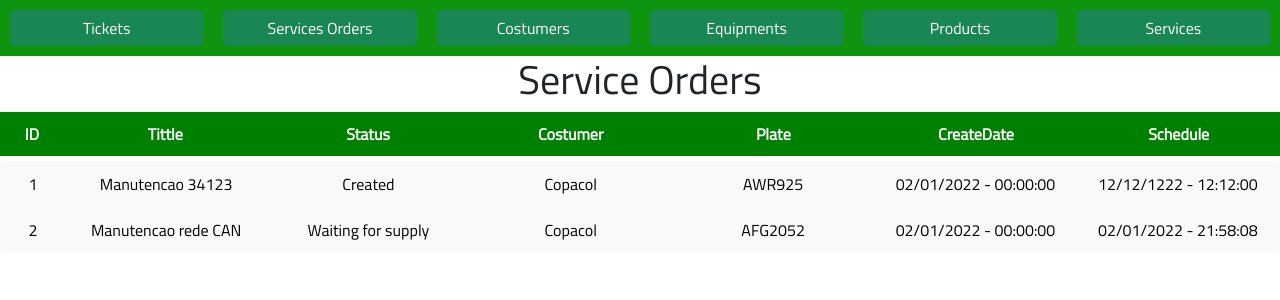
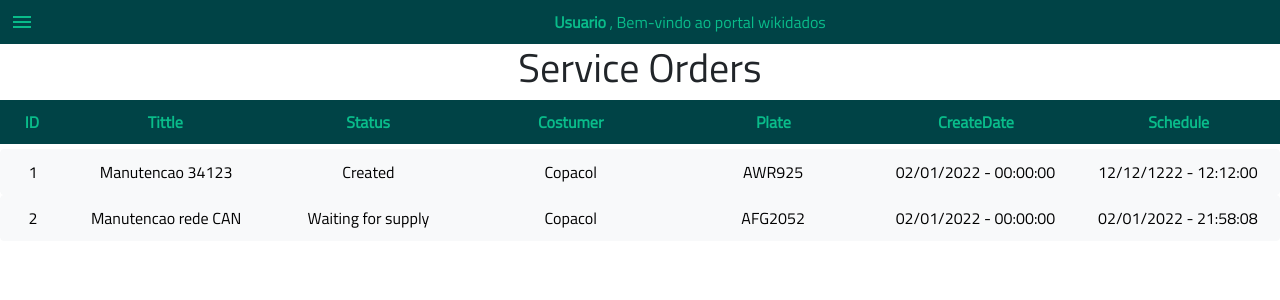
Before and after one commit to Sprayscelo/FinalProject, a Django app: page /serviceOrder/ in a window 1280 px wide. Shown: the top 300 px of the page. Run offline with Django 3.2, Linux system fonts and the light colour scheme; data comes from the database, SQL or seed files in the repository; both versions use the stored data as it was after the commit; parts of the project's set-up code (start-up, migrations or seed data) failed here and were passed over; some web fonts are replaced.

```diff
--- a/FinalProject/static/javascript.js
+++ b/FinalProject/static/javascript.js
@@ -20,6 +20,7 @@ const csrftoken = getCookie('csrftoken');
 /* -----  */
 
 document.addEventListener("DOMContentLoaded", e => {
+    let classChanger = document.querySelectorAll("input")
     let statusIDs = ["serviceOrderDetailsStatus", "ticketDetailstStatus"]
     for (sts of statusIDs) {
         statusSelected(sts)
@@ -30,9 +31,7 @@ document.addEventListener("DOMContentLoaded", e => {
     let allStatus = [allTicketStatus, allServiceOrderStatus]
 
     for (i of allStatus) {
-        console.log(i)
         i.forEach(element => {
-            console.log(element)
             element.addEventListener("click", e => {
                 fetch(``, {
                     method: "PUT",
@@ -84,3 +83,18 @@ function statusSelected(id){
         });
 
 }
+
+function transition() {
+    const navBarContainer = document.querySelector(".mainNavContainer")
+    let menu_icon = document.querySelector(".menu-icon")
+    if (navBarContainer.dataset.menu === "closed") {
+        navBarContainer.dataset.menu = "open"
+        menu_icon.innerText = "segment"
+        menu_icon.dataset.status = "open"
+    }
+    else {
+        navBarContainer.dataset.menu = "closed"
+        menu_icon.innerText = "menu"
+        menu_icon.dataset.status = "closed"
+    }
+}
--- a/FinalProject/static/style.css
+++ b/FinalProject/static/style.css
@@ -1,7 +1,9 @@
 @import url('https://fonts.googleapis.com/css2?family=Dongle&family=Nunito+Sans:wght@200&family=Playfair+Display&family=Titillium+Web&display=swap');
 body{
     margin: 0%;
+    background-color: #74b3ce;
 }
+
 * {
     font-family: 'Dongle', sans-serif;
     font-family: 'Nunito Sans', sans-serif;
@@ -9,24 +11,92 @@ body{
     font-family: 'Titillium Web', sans-serif;
 }
 
+#mainHeader {
+    background-color: #004346;
+    display: grid;
+    grid-template-columns: 100px 1fr;
+
+}
+
+header span {
+    color: #09bc8a;
+    position: relative;
+    margin: 10px;
+}
+
+img {
+    display: inline-block;
+    width: 120px;
+    height: 120px ;
+    margin-left: auto;
+    margin-right: auto;
+}
+
 /* Menu Bar */
 .navContainer {
     display: grid;
-    grid-template-columns:repeat(6, 1fr);
-    place-items: center;
-    gap: 20px;
+    gap: 5px;
+    width: 200px;
+    margin-top: 10px;
+    justify-content: baseline;
+    z-index: 1;
+}
+
+.navContainer a {
+    color: #09bc8a;
+    font-weight: bold;
+    width: 100%;
+    padding: 5px;
+    position: relative;
+    text-decoration: none;
+    z-index: 1;
+}
+
+.navContainer a * {
+    vertical-align: middle;
+}
+
+
+.mainNavContainer {
+    background-color: #004346;
+    position: absolute;
+    height: 100%;
+}
+
+[data-menu="closed"] {
+    transform: translateX(-100%);
+    transition: .3s ease-out
+}
+
+[data-menu="open"] {
+    transform: translateX(0%);
+    transition: .3s ease-out ;
+}
+
+
+.navContainer div:hover {
+    background-color: #508991;
+    color: black;
+    position: relative;
+    width: 100%;
+    transform: scale(1.05);
+    transition: 0.3s ease-in-out;
+    border-radius: 5px;
+}
+
+
+.navContainer a div {
     padding: 10px;
 }
 
-.navContainer a {
-    width: 100%;
-    padding: 5px;
+.navContainer a div > span {
+    margin-right: 5px;
 }
 
-nav {
-    background-color: rgb(14, 148, 14);
-    position: relative;
-    height: 5%;
+.menu-icon {
+    z-index: 2;
+    width: max-content;
+    cursor: pointer;
 }
 
 /* Tickets/ServiceOrders Headers */
@@ -36,8 +106,8 @@ nav {
     grid-template-columns: 5% repeat(6, minmax(100px, 1fr));
     place-items: center;
     margin-bottom: 5px;
-    background-color: green;
-    color: white;
+    background-color: #004346;
+    color: #09bc8a;
     font-weight: bold;
     padding-bottom: 10px;
     padding-top: 10px;
@@ -52,7 +122,9 @@ nav {
     padding-bottom: 5px;
     padding-top: 5px;
     padding: 10px 0px 10px 0px ;
+
 }
+
 
 /* ----------- */
 
@@ -83,7 +155,3 @@ nav {
 }
 
 /* ----------- */
-
-#anchorTickets {
-
-}
--- a/FinalProject/templates/final/layout.html
+++ b/FinalProject/templates/final/layout.html
@@ -8,22 +8,89 @@
     <meta name="viewport" content="width=device-width, initial-scale=1.0">
     <link rel="stylesheet" href="{% static 'style.css' %}">
     <script src="{% static 'javascript.js' %}"></script>
+    <link rel="stylesheet" href="https://fonts.googleapis.com/icon?family=Material+Icons">
     <link href="https://cdn.jsdelivr.net/npm/bootstrap@5.1.3/dist/css/bootstrap.min.css" rel="stylesheet" integrity="sha384-1BmE4kWBq78iYhFldvKuhfTAU6auU8tT94WrHftjDbrCEXSU1oBoqyl2QvZ6jIW3" crossorigin="anonymous">
     <title>CRM WIKI</title>
 </head>
 <body>
-    <nav>
+    <header id="mainHeader">
+        <span data-status="closed" onclick="transition()" class="material-icons menu-icon"> menu </span>
+        <span class="text-center"> <strong> Usuario </strong>, Bem-vindo ao portal wikidados</span>
+    </header>
+    <div data-menu="closed" class="mainNavContainer">
         <div class="navContainer">
-            <a id="anchorTickets" class="btn btn-success" href="{% url 'tickets' %}">Tickets</a>
-
-
-            <a id="anchorServiceOrder" class="btn btn-success" href="{% url 'serviceOrder' %}">Services Orders</a>
-            <a class="btn btn-success" href="{% url 'costumer' %}">Costumers</a>
-            <a class="btn btn-success" href="{% url 'equipments' %}">Equipments</a>
-            <a class="btn btn-success" href="{% url 'products' %}">Products</a>
-            <a class="btn btn-success" href="{% url 'services' %}">Services</a>
+            <a id="anchorTickets" class="" href="{% url 'tickets' %}">
+                <div>
+                    <span class="material-icons">
+                        sell
+                    </span>
+                    <span>
+                        Chamados
+                    </span>
+                </div>
+            </a>
+            <a id="anchorServiceOrder" class="" href="{% url 'serviceOrder' %}">
+                <div>
+                    <span class="material-icons">
+                        view_list
+                    </span>
+                    <span>
+                        Pedidos de vendas
+                    </span>
+                </div>
+            </a>
+            <a class="" href="{% url 'costumer' %}">
+                <div>
+                    <span class="material-icons">
+                        corporate_fare
+                    </span>
+                    <span>
+                        Clientes
+                    </span>
+                </div>
+            </a>
+            <a class="" href="{% url 'equipments' %}">
+                <div>
+                    <span class="material-icons">
+                    dvr
+                    </span>
+                    <span>
+                        Ativos
+                    </span>
+                </div>
+            </a>
+            <a class="" href="{% url 'products' %}">
+                <div>
+                    <span class="material-icons">
+                        storage
+                    </span>
+                    <span>
+                        Produtos
+                    </span>
+                </div>
+            </a>
+            <a class="" href="{% url 'services' %}">
+                <div>
+                    <span class="material-icons">
+                        construction
+                    </span>
+                    <span>
+                        Serviços
+                    </span>
+                </div>
+            </a>
+            <a href="">
+                <div>
+                    <span class="material-icons">
+                        note_alt
+                    </span>
+                    <span>
+                        Contratos
+                    </span>
+                </div>
+            </a>
         </div>
-    </nav>
+    </div>
     <div id="LayoutContainer">
         {%block main %}
         {%endblock%}
--- a/FinalProject/urls.py
+++ b/FinalProject/urls.py
@@ -11,6 +11,5 @@ urlpatterns = [
     path("services/", include('FinalProject.modulesDetails.servicesUrls')),
 
     #API Route
-    path("newTickets", views.newTicket, name="newTickets"),
     path("newCostumer", views.newCostumer, name="newCostumer"),
 ]
--- a/FinalProject/views.py
+++ b/FinalProject/views.py
@@ -172,19 +172,8 @@ def servicesDetails(request, serviceID):
 
    })
 
-#API Route Functions
-
 def newTicket(request):
-   return 0
+   return render(request, "final/newTicket.html")
 
 def newCostumer(request):
    return 0
-
-def ticketsAPI(request, ticketID):
-   try:
-      ticket = Ticket.objects.get(pk=ticketID)
-   except Ticket.DoesNotExist:
-      return JsonResponse({"error": "Ticket not found."}, status=404)
-
-   if request.method == "GET":
-      return JsonResponse(ticket.serialize())
```
Also changed, not shown: FinalProject/static/tickets.css (+67 -0 lines), FinalProject/static/tickets.js (+55 -1 lines), db.sqlite3.
